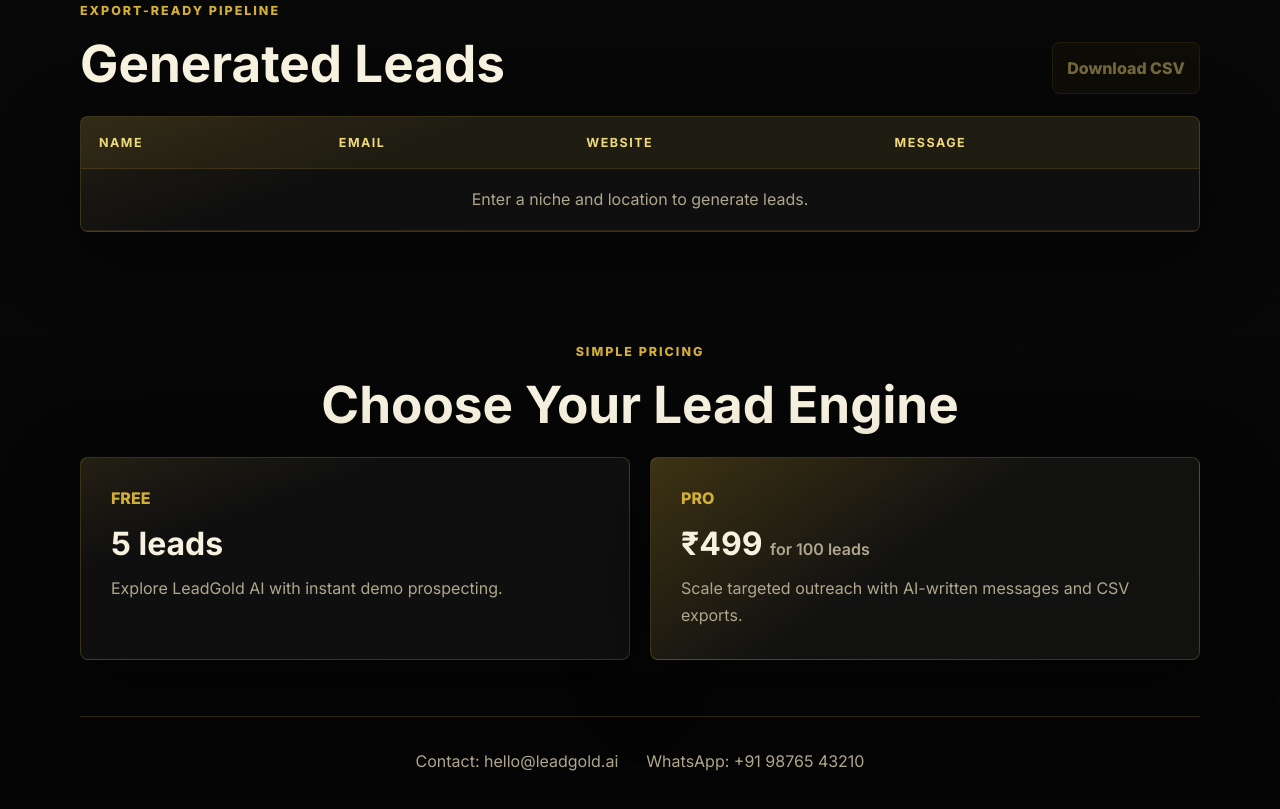
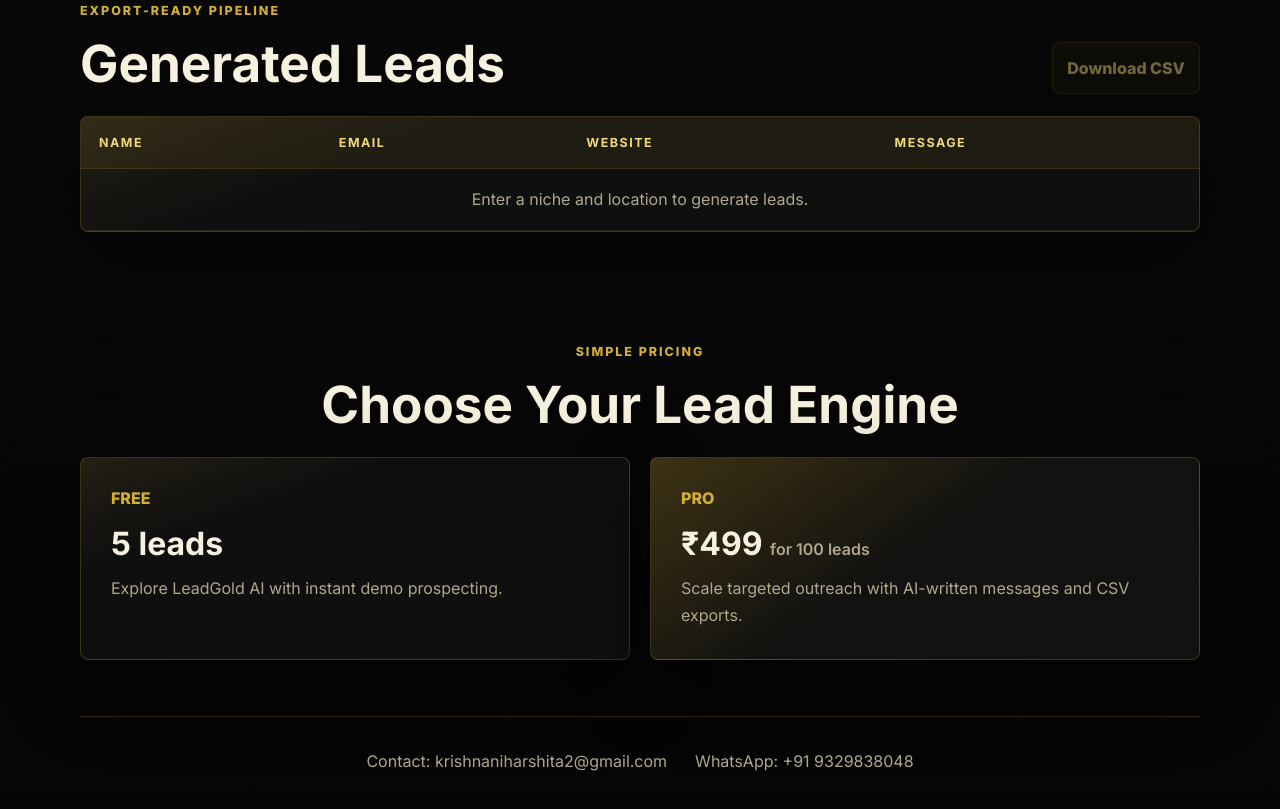
Before and after one commit to Harshu75861/leadgold-ai, a plain HTML site: page index.html in a window 1280 px wide. Shown: the part 839-1648 px from the top of the page. Drawn offline with Linux system fonts and the light colour scheme.

Commit message:
Update index.html

```diff
--- a/index.html
+++ b/index.html
@@ -131,8 +131,8 @@
     </main>
 
     <footer id="contact">
-      <p>Contact: hello@leadgold.ai</p>
-      <p>WhatsApp: +91 98765 43210</p>
+      <p>Contact: krishnaniharshita2@gmail.com</p>
+      <p>WhatsApp: +91 9329838048</p>
     </footer>
 
     <script src="script.js"></script>
```
